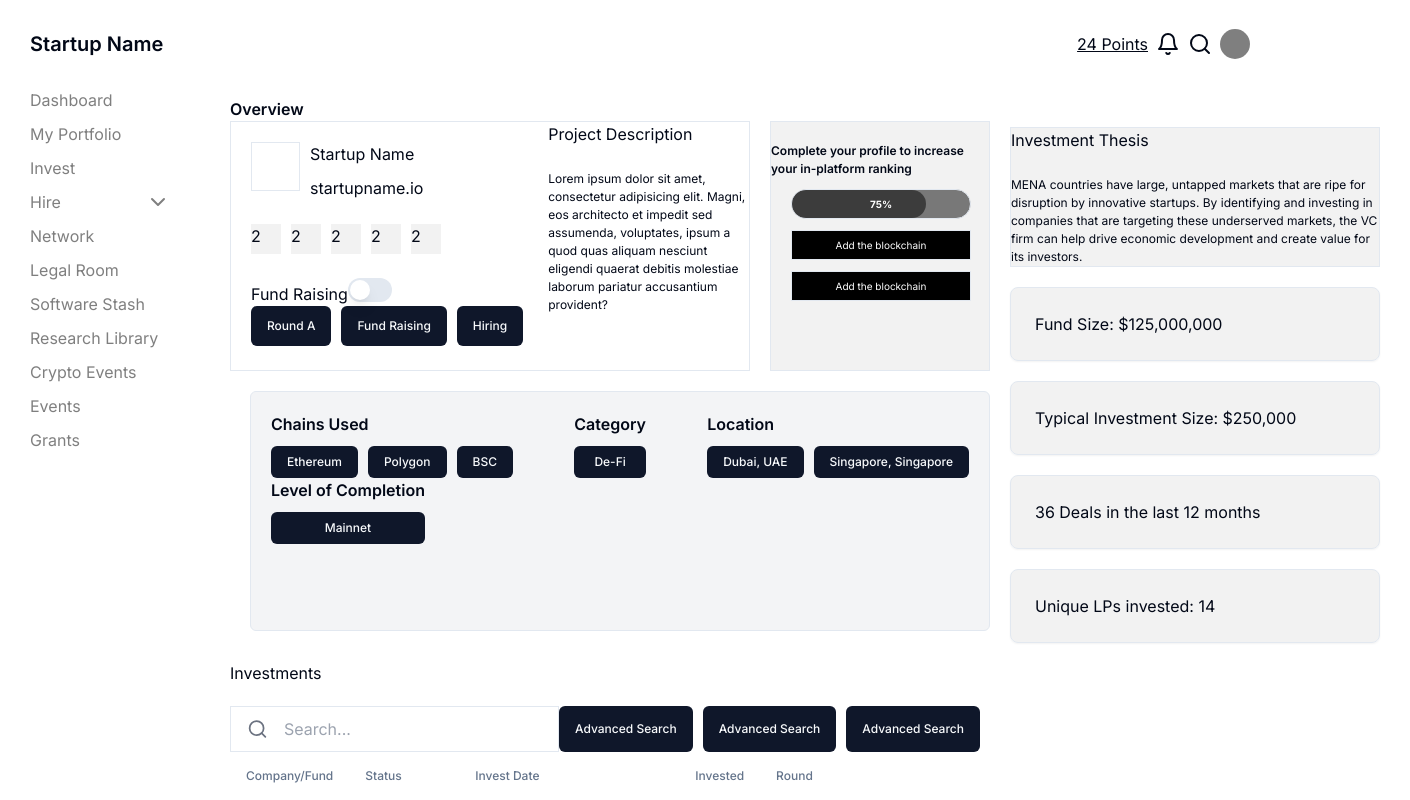
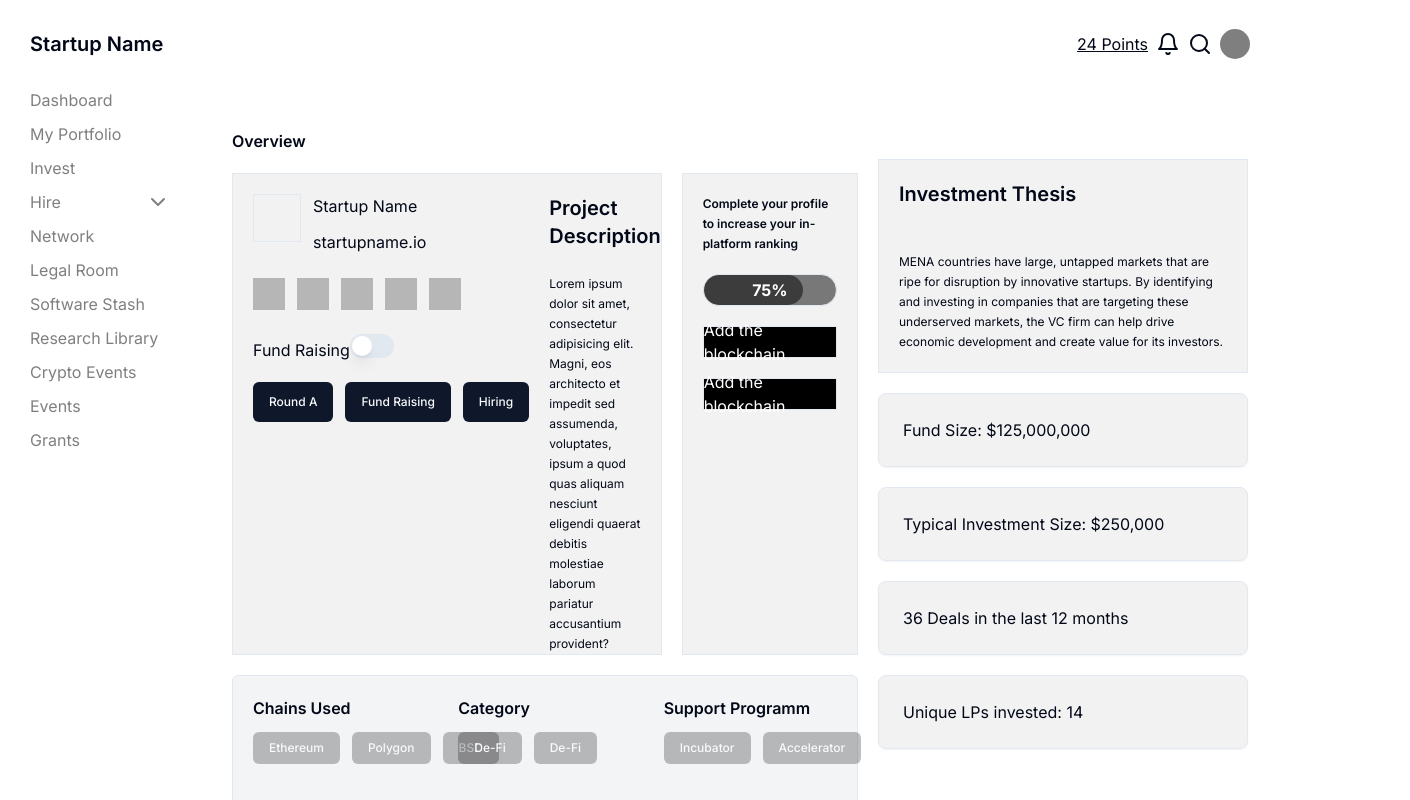
Before and after one commit to ShaikhNabeelShabbir/unbundl-web, a React (Vite) app: page /investor-dashboard in a window 1280 px wide. Both pictures are taken after a click on the button "My Portfolio". Shown: the top 800 px of the page, 1410 px wide, since content can reach past the window. Built offline with nearby package versions, Linux system fonts and the light colour scheme.

Commit message:
changes updated

```diff
--- a/src/pages/startup/my-portfolio.tsx
+++ b/src/pages/startup/my-portfolio.tsx
@@ -58,46 +58,48 @@ const investments = [
 
 const MyPortfolio: React.FC = () => {
   return (
-    <div className="flex ml-[30px] mr-[30px] mb-[30px]">
+    <div className="flex flex-wrap m-8">
       <div className="flex-1 py-[97px]">
         <div className="flex items-center justify-between">
           <div className="flex flex-row">
-            <div className="Overview w-[760px]  ">
-              <p className="font-semibold text-5">Overview</p>
-              <div className="flex flex-row  w-[760px]">
-                <div className="flex flex-row  w-[520px] h-[250px] border mr-5">
-                  <div className=" flex flex-col">
+            <div className="Overview w-full  ">
+              <p className="font-semibold text-5 mb-5">Overview</p>
+              <div className="flex flex-row">
+                <div className="flex flex-row  w-full h-63 bg-black/5 border mr-5">
+                  <div className=" flex flex-col  w-full pb-5">
                     <div className="flex flex-row mt-5 ml-5">
-                      <div className="w-[49px] h-[49px] border"></div>
-                      <div className="ml-[10px]">
+                      <div className="w-12 h-12 border"></div>
+                      <div className="ml-3">
                         <p> Startup Name</p>
-                        <p className="mt-[10px]"> startupname.io </p>
+                        <p className="mt-3"> startupname.io </p>
                       </div>
                     </div>
                     <br />
-                    <div className="ml-5 flex flex-row space-x-[10px]">
-                      <div className="w-[30px] h-[30px] bg-black/5">2</div>
-                      <div className="w-[30px] h-[30px] bg-black/5">2</div>
-                      <div className="w-[30px] h-[30px] bg-black/5">2</div>
-                      <div className="w-[30px] h-[30px] bg-black/5">2</div>
-                      <div className="w-[30px] h-[30px] bg-black/5">2</div>
+                    <div className="ml-5 flex flex-row space-x-3">
+                      <div className="w-8 h-8 bg-black/25"></div>
+                      <div className="w-8 h-8 bg-black/25"></div>
+                      <div className="w-8 h-8 bg-black/25"></div>
+                      <div className="w-8 h-8 bg-black/25"></div>
+                      <div className="w-8 h-8 bg-black/25"></div>
                     </div>
                     <br />
                     <div className="ml-5">
                       Fund Raising
                       <Switch />
                     </div>
-                    <div className="ml-5 flex flex-row space-x-[10px]">
+                    <div className="ml-5 flex flex-row space-x-3 pr-5 pt-5">
                       <Button>Round A</Button>
                       <Button>Fund Raising</Button>
                       <Button>Hiring</Button>
                     </div>
                   </div>
-                  <div className=" ml-[25px] ">
-                    Project Description
+
+                  <div>
+                    <div className="mt-5 font-semibold w-fit text-lg">
+                      Project Description
+                    </div>
                     <br />
-                    <br />
-                    <div className="font-normal text-[12px]">
+                    <div className="font-normal text-sm pr-5">
                       Lorem ipsum dolor sit amet, consectetur adipisicing elit.
                       Magni, eos architecto et impedit sed assumenda,
                       voluptates, ipsum a quod quas aliquam nesciunt eligendi
@@ -106,69 +108,85 @@ const MyPortfolio: React.FC = () => {
                     </div>
                   </div>
                 </div>
-                <div className=" w-[220px] h-[250px] border bg-black/5 rounded-1">
-                  <p className="font-semibold text-[12px] mt-5">
+                <div className=" w-fit h-63 border bg-black/5 rounded-1 space-y-5">
+                  <p className="font-semibold text-sm mt-5 px-5">
                     Complete your profile to increase your in-platform ranking
                   </p>
-                  <div className="progress-bar relative w-[180px] h-[30px] mx-5 mt-[11px] border rounded-full bg-black/50 ">
+                  <div className="progress-bar relative w-45 h-8 mx-5 mt-3 border rounded-full bg-black/50 ">
                     <div
                       className="absolute top-0 left-0 h-full bg-black/50 rounded-full"
                       style={{ width: "75%" }}
                     ></div>
-                    <span className="absolute inset-0 flex items-center justify-center text-white text-[10px] font-bold ">
+                    <span className="absolute inset-0 flex items-center justify-center text-white text-3 font-bold ">
                       75%
                     </span>
                   </div>
-                  <div className="w-[180px] h-[30px] mx-5 mt-[11px] border bg-black text-white font-normal text-[10px] rounded-1 flex items-center justify-center">
+                  <div className="w-45 h-8 mx-5 mt-3 border bg-black text-white font-normal text-3 rounded-1 flex items-center justify-center">
                     Add the blockchain
                   </div>
 
-                  <div className="w-[180px] h-[30px] mx-5 mt-[11px] border bg-black text-white font-normal text-[10px] rounded-1 flex items-center justify-center">
+                  <div className="w-45 h-8 mx-5 mt-3 border bg-black text-white font-normal text-3 rounded-1 flex items-center justify-center">
                     Add the blockchain
                   </div>
                 </div>
-              </div>
-              <div className="flex flex-row mt-5">
-                <div className="ml-5 w-[760px] h-[240px] border p-5 bg-gray-100 rounded-md">
-                  <div className="flex flex-wrap justify-between">
-                    <div className="flex flex-col">
-                      <div className="font-semibold mb-[10px]">Chains Used</div>
-                      <div className="flex space-x-[10px]">
-                        <Button className="h-[32px]">Ethereum</Button>
-                        <Button className="h-[32px]">Polygon</Button>
-                        <Button className="h-[32px]">BSC</Button>
-                      </div>
+              </div>{" "}
+              <div className="mt-5 w-full border p-5 bg-gray-100 h-[240px] rounded-md flex justify-center">
+                <div className="grid grid-cols-3 gap-8">
+                  <div className="flex flex-col">
+                    <div className="font-semibold mb-3 w-max">Chains Used</div>
+                    <div className="flex space-x-3">
+                      <Button className="h-8 bg-black/25">Ethereum</Button>
+                      <Button className="h-8 bg-black/25">Polygon</Button>
+                      <Button className="h-8 bg-black/25">BSC</Button>
                     </div>
+                  </div>
 
-                    <div className="flex flex-col">
-                      <div className="font-semibold mb-[10px]">Category</div>
-                      <Button className="h-[32px]">De-Fi</Button>
+                  <div className="flex flex-col">
+                    <div className="font-semibold mb-3">Category</div>
+                    <div className="flex space-x-3">
+                      <Button className="h-8 bg-black/25">De-Fi</Button>
+                      <Button className="h-8 bg-black/25">De-Fi</Button>
                     </div>
+                  </div>
 
-                    <div className="flex flex-col">
-                      <div className="font-semibold mb-[10px]">Location</div>
-                      <div className="flex space-x-[10px]">
-                        <Button className="h-[32px]">Dubai, UAE</Button>
-                        <Button className="h-[32px]">
-                          Singapore, Singapore
-                        </Button>
-                      </div>
+                  <div className="flex flex-col">
+                    <div className="font-semibold mb-3">Support Programm</div>
+                    <div className="flex space-x-3">
+                      <Button className="h-8 bg-black/25">Incubator</Button>
+                      <Button className="h-8 bg-black/25">Accelerator</Button>
                     </div>
+                  </div>
 
-                    <div className="flex flex-col">
-                      <div className="font-semibold mb-[10px]">
-                        Level of Completion
-                      </div>
-                      <Button className="h-[32px]">Mainnet</Button>
+                  <div className="flex flex-col">
+                    <div className="font-semibold mb-3">Location</div>
+                    <div className="flex space-x-3">
+                      <Button className="h-8 bg-black/25">Dubai, UAE</Button>
+                      <Button className="h-8 bg-black/25">Singapore</Button>
+                    </div>
+                  </div>
+
+                  <div className="flex flex-col">
+                    <div className="font-semibold mb-3">Notable Investment</div>
+                    <div className="flex space-x-3">
+                      <Button className="h-8 bg-black/25">Binance</Button>
+                      <Button className="h-8 bg-black/25">Polygon</Button>
+                    </div>
+                  </div>
+                  <div className="flex flex-col">
+                    <div className="font-semibold mb-3">Deal Flow</div>
+                    <div className="flex space-x-3">
+                      <Button className="h-8 bg-black/25">Network</Button>
                     </div>
                   </div>
                 </div>
               </div>
-              <div className="mt-[30px]">
+              <br />
+              <br />
+              <div className="mt-[30px] w-full">
                 {" "}
-                <p>Investments</p>
+                <p className="font-semibold text-lg">Investments</p>
                 <div className="flex items-center justify-between mt-[21px]">
-                  <div className="flex items-center w-[650px] h-[46px] border rounded-1">
+                  <div className="flex items-center w-full h-[46px] border rounded-1">
                     <Search className="ml-4 text-gray-500" />
                     <input
                       type="text"
@@ -176,13 +194,13 @@ const MyPortfolio: React.FC = () => {
                       placeholder="Search..."
                     />
                   </div>
-                  <Button className="w-[140px] h-[46px] mr-[10px]">
+                  <Button className="w-[140px] h-[46px] mr-3">
                     Advanced Search
                   </Button>
-                  <Button className="w-[140px] h-[46px] mr-[10px]">
+                  <Button className="w-[140px] h-[46px] mr-3">
                     Advanced Search
                   </Button>
-                  <Button className="w-[140px] h-[46px] mr-[10px]">
+                  <Button className="w-[140px] h-[46px] mr-3">
                     Advanced Search
                   </Button>
                 </div>
@@ -220,9 +238,9 @@ const MyPortfolio: React.FC = () => {
               </div>
               <div className="pt-[30px]">
                 {" "}
-                <p>Investment Team</p>
+                <p className="font-semibold text-lg">Investment Team</p>
                 <div className="flex items-center justify-between mt-[21px]">
-                  <div className="flex items-center w-[650px] h-[46px] border rounded-1">
+                  <div className="flex items-center w-full h-[46px] border rounded-1">
                     <Search className="ml-4 text-gray-500" />
                     <input
                       type="text"
@@ -230,13 +248,13 @@ const MyPortfolio: React.FC = () => {
                       placeholder="Search..."
                     />
                   </div>
-                  <Button className="w-[140px] h-[46px] mr-[10px]">
+                  <Button className="w-[140px] h-[46px] mr-3">
                     Advanced Search
                   </Button>
-                  <Button className="w-[140px] h-[46px] mr-[10px]">
+                  <Button className="w-[140px] h-[46px] mr-3">
                     Advanced Search
                   </Button>
-                  <Button className="w-[140px] h-[46px] mr-[10px]">
+                  <Button className="w-[140px] h-[46px] mr-3">
                     Advanced Search
                   </Button>
                 </div>
@@ -265,12 +283,14 @@ const MyPortfolio: React.FC = () => {
               </div>
               {/* {DND} */}
             </div>
-            <div className="Company-Updates ml-5 w-[370px] flex flex-col space-y-5">
+            <div className=" ml-5 h-fit w-[370px] flex flex-col space-y-5">
               <div className="w-[370px] space-y-5 mt-[30px]">
                 <div className="bg-black/5 border">
-                  <p>Investment Thesis</p>
+                  <p className="font-semibold text-lg pl-5 pt-5">
+                    Investment Thesis
+                  </p>
                   <br />
-                  <p className="font-normal text-[12px]">
+                  <p className="font-normal text-sm p-5">
                     MENA countries have large, untapped markets that are ripe
                     for disruption by innovative startups. By identifying and
                     investing in companies that are targeting these underserved
```
